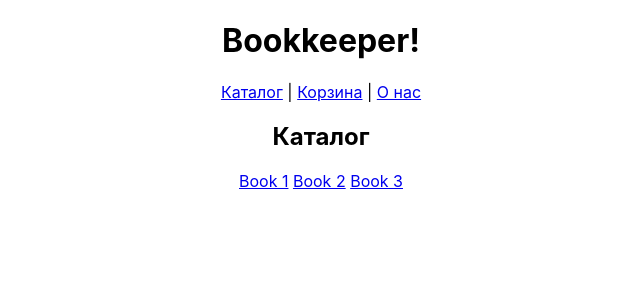
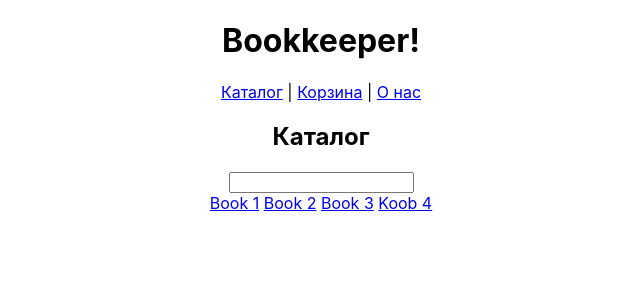
Before and after one commit to roman-yagodin/learn-react-router, a React (Create React App) app: page /catalog in a window 1280 px wide. Shown: the top 300 px of the page, without its empty margins (319-959 px from the left). Built offline with nearby package versions, Linux system fonts and the light colour scheme.

Commit message:
Поддержка useSearchParams

```diff
--- a/src/data/data.js
+++ b/src/data/data.js
@@ -1,7 +1,8 @@
 const dataBook = [
   {"id":1, "title":"Book 1", "author":"Author 1", "price": 500},
   {"id":5, "title":"Book 2", "author":"Author 2", "price": 1200},
-  {"id":6, "title":"Book 3", "author":"Author 3", "price": 900}
+  {"id":6, "title":"Book 3", "author":"Author 3", "price": 900},
+  {"id":7, "title":"Koob 4", "author":"Rohtua 4", "price": 1}
 ];
 
 export default dataBook;
--- a/src/routes/catalog.jsx
+++ b/src/routes/catalog.jsx
@@ -1,11 +1,33 @@
-import {Outlet, NavLink} from 'react-router-dom';
+import {Outlet, NavLink, useSearchParams} from 'react-router-dom';
 import dataBook from '../data/data';
 
 export default function Catalog() {
+
+    const [searchParams, setSearchParams] = useSearchParams();
     return (
         <section>
             <h2>Каталог</h2>
-            {dataBook.map(book => (
+
+            <input type="search"
+                value={searchParams.get("filter") || ""}
+                onChange={e => {
+                    const filter = e.target.value;
+                    if (filter) {
+                        setSearchParams({filter})
+                    }
+                    else {
+                        setSearchParams({});
+                    }
+                }}
+            />
+
+            <nav>
+                {dataBook.filter(book => {
+                    const filter = searchParams.get("filter");
+                    if (!filter) return true;
+                    return book.title.toLocaleLowerCase().startsWith(filter.toLocaleLowerCase());
+
+                }).map(book => (
                     <>
                         <NavLink to={`/catalog/${book.id}`}
                             style={({isActive}) => {
@@ -19,6 +41,7 @@ export default function Catalog() {
                         </NavLink> { ' ' }
                     </>
                 ))}
+            </nav>
             <Outlet />
         </section>
     );
```
Lines whose indentation alone changed are shown as unchanged.
